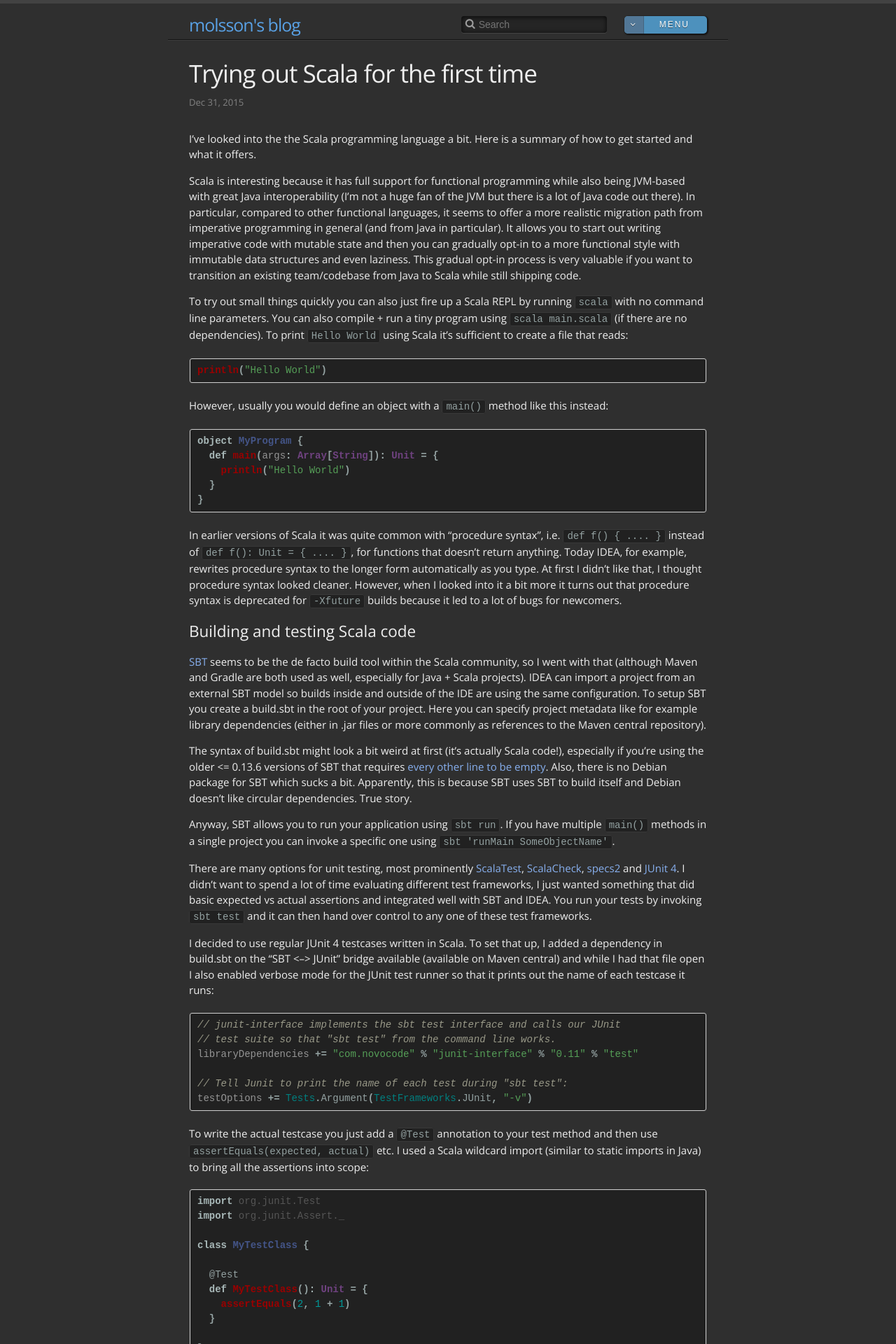
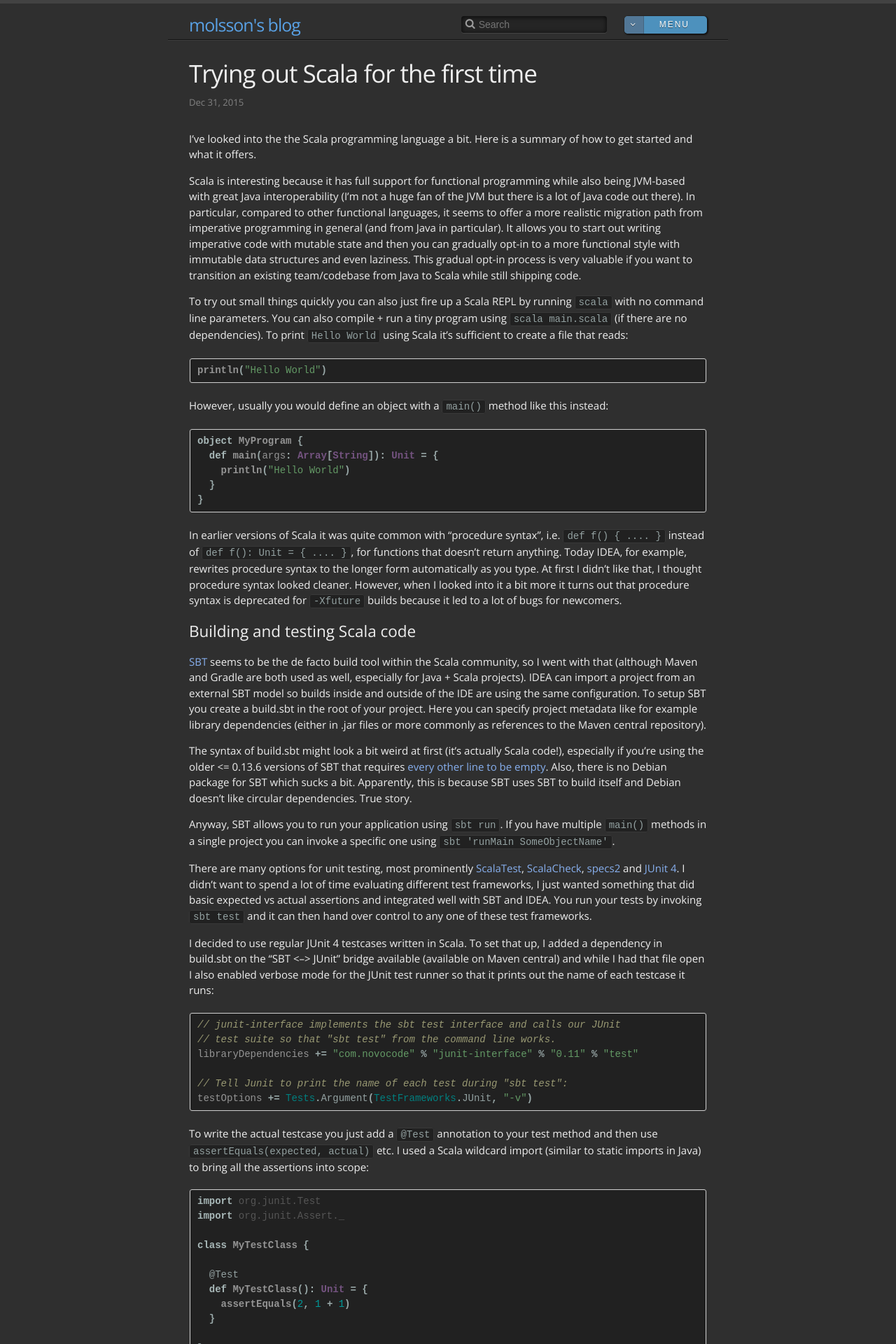
Before and after one commit to mo/mo.github.io, a Jekyll site: the page built from _posts/2015-12-31-trying-out-scala.md, in a window 1280 px wide. Shown: the top 1920 px of the page at 70% size. Built offline with Jekyll 4.4.1, drawn with Linux system fonts in a browser that asks for light colours; some web fonts are replaced; comment, search, counter and statistics services are not loaded.

Commit message:
Tweak syntax highlight colors a bit more

```diff
--- a/_sass/syntax-highlighting.scss
+++ b/_sass/syntax-highlighting.scss
@@ -12,19 +12,20 @@
   color: #93a1a1
 }
 .highlight pre, pre, .highlight .hll { border: 1px solid #ccc; padding: 6px 10px; border-radius: 3px; }
-.highlight .c { color: #999988; font-style: italic; }
+.highlight .c1,
+.highlight .c { color: #999973; font-style: italic; }
 .highlight .err { color: #a61717; background-color: #e3d2d2; }
+.highlight .p { color: #A8B8B8; }
 .highlight .k,
 .highlight .kc,
 .highlight .kd,
 .highlight .kn,
 .highlight .kp,
 .highlight .kr { font-weight: bold; color: #A8B8B8; }
-.highlight .kt { color: #6F4280; font-weight: bold; }
-.highlight .o { font-weight: bold; }
+.highlight .kt { color: #745380; font-weight: bold; }
+.highlight .o { color: #97A6A6; font-weight: bold; }
 .highlight .cm { color: #999988; font-style: italic; }
 .highlight .cp { color: #999999; font-weight: bold; }
-.highlight .c1 { color: #999988; font-style: italic; }
 .highlight .cs { color: #999999; font-weight: bold; font-style: italic; }
 .highlight .gd { color: #000000; background-color: #ffdddd; }
 .highlight .gd .x { color: #000000; background-color: #ffaaaa; }
@@ -41,15 +42,15 @@
 .highlight .m { color: #009999; }
 .highlight .s,
 .highlight .s1,
-.highlight .s2 { color: #559E57; }
+.highlight .s2 { color: #639965; }
 .highlight .n { color: #949494; }
 .highlight .na { color: teal; }
-.highlight .nb { color: #0086b3; }
-.highlight .nc { color: #445588; font-weight: bold; }
+.highlight .nb { color: #949494; }
+.highlight .nc { color: #949494; font-weight: bold; }
 .highlight .no { color: teal; }
 .highlight .ni { color: purple; }
 .highlight .ne { color: #990000; font-weight: bold; }
-.highlight .nf { color: #990000; font-weight: bold; }
+.highlight .nf { color: #949494; font-weight: bold; }
 .highlight .nn { color: #555555; }
 .highlight .nt { color: navy; }
 .highlight .nv { color: teal; }
@@ -64,7 +65,7 @@
 .highlight .sd { color: #C24D6B; }
 .highlight .se { color: #C24D6B; }
 .highlight .sh { color: #C24D6B; }
-.highlight .si { color: #C24D6B; }
+.highlight .si { color: #5A5C8C; font-weight: bold; }
 .highlight .sx { color: #C24D6B; }
 .highlight .sr { color: #009926; }
 .highlight .ss { color: #990073; }
```
